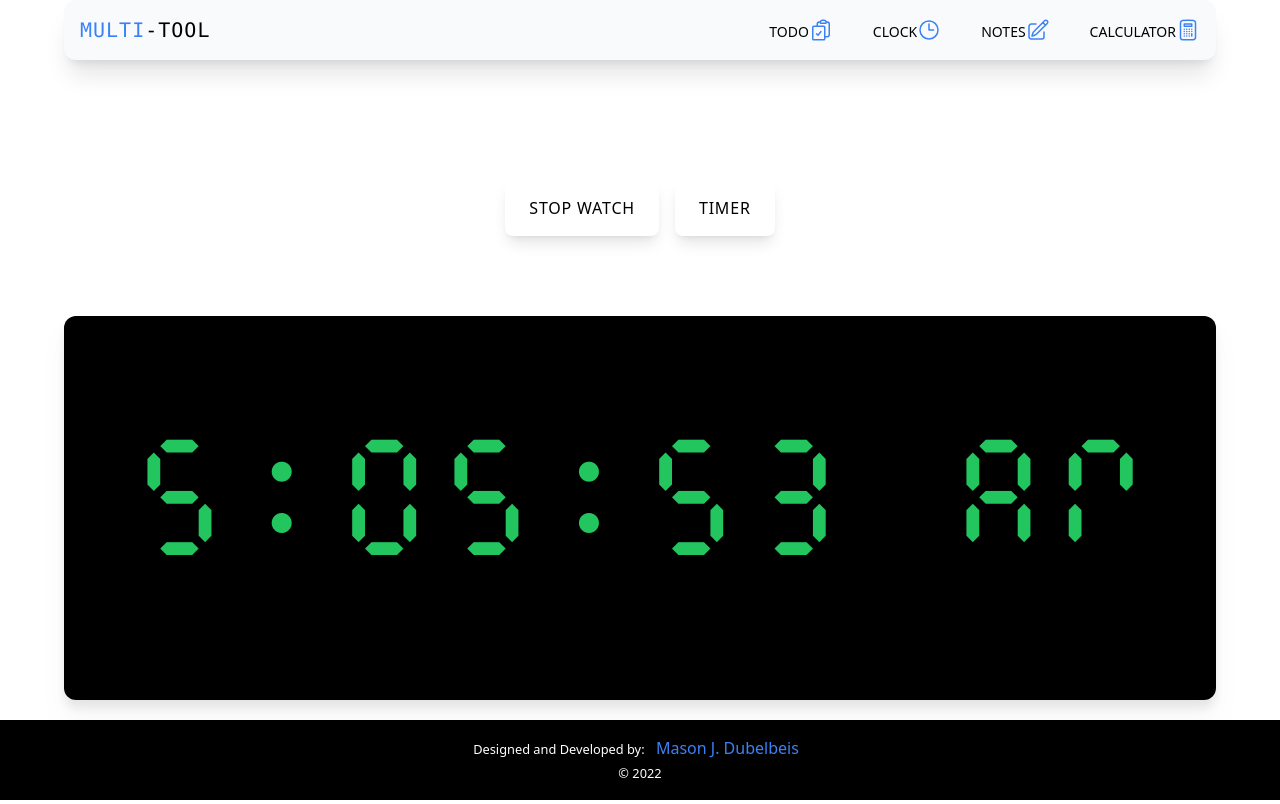
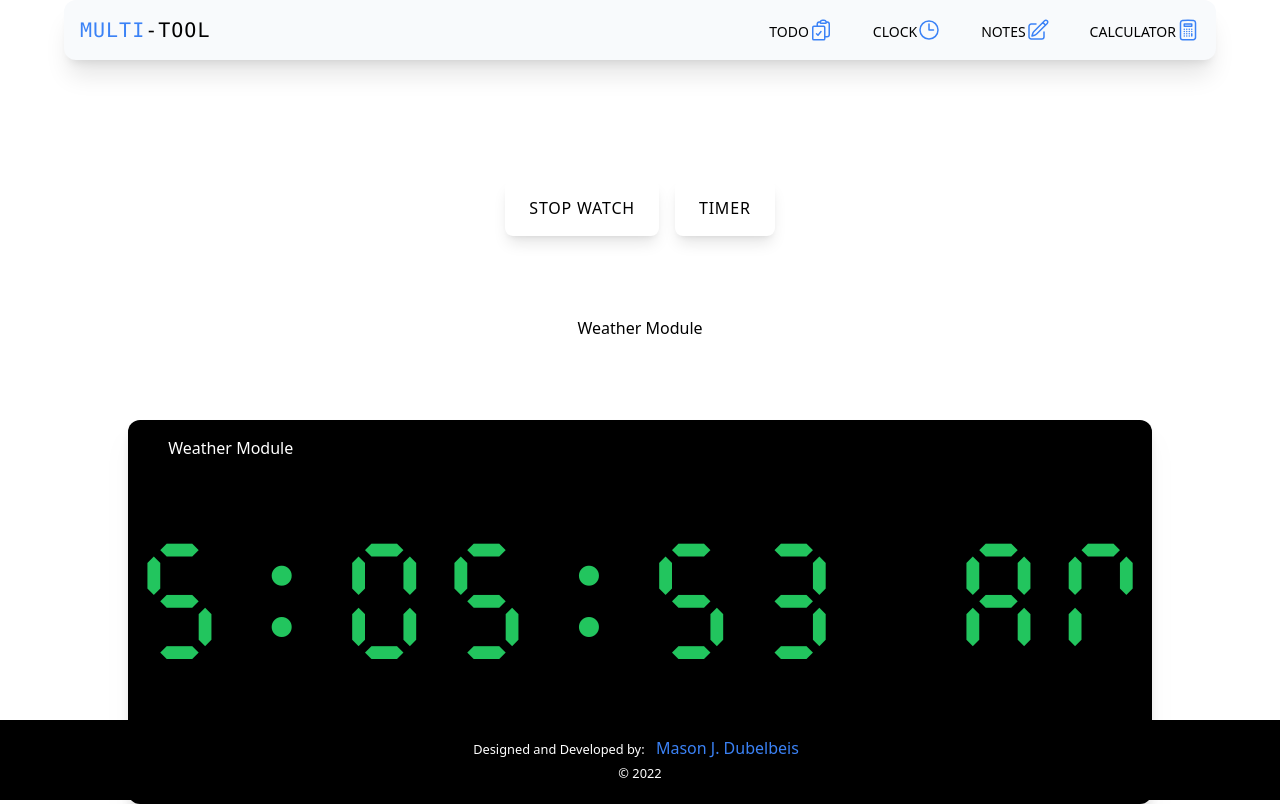
Before and after one commit to mdubelbeis/alarm-clock, a React (Vite) app: page /clock in a window 1280 px wide. Built offline with nearby package versions, Linux system fonts and the light colour scheme.

Commit message:
added Weather component to Clock

```diff
--- /dev/null
+++ b/src/components/Clock/Weather.tsx
@@ -0,0 +1,5 @@
+const Weather: React.FC = () => {
+  return <div>Weather Module</div>;
+};
+
+export default Weather;
--- a/src/components/ui/Time.tsx
+++ b/src/components/ui/Time.tsx
@@ -1,4 +1,5 @@
 import { useState, useEffect } from "react";
+import Weather from "../Clock/Weather";
 
 const Time: React.FC = () => {
   const [output, setOutput] = useState(new Date().toLocaleTimeString());
@@ -10,9 +11,14 @@ const Time: React.FC = () => {
   });
 
   return (
-    <p className="font-digital text-4xl py-10 lg:text-9xl text-center w-10/12 lg:w-full lg:h-96 bg-black text-green-500 rounded-xl lg:py-32 drop-shadow-xl">
-      {output}
-    </p>
+    <div className="relative">
+      <p className="font-digital text-4xl py-10 lg:text-9xl text-center w-10/12 lg:w-full lg:h-96 bg-black text-green-500 rounded-xl lg:py-32 drop-shadow-xl">
+        {output}
+      </p>
+      <div className="absolute top-4 left-10 text-white">
+        <Weather />
+      </div>
+    </div>
   );
 };
 
--- a/src/main.tsx
+++ b/src/main.tsx
@@ -1,4 +1,4 @@
-import { BrowserRouter, Route, Link, Routes } from "react-router-dom";
+import { BrowserRouter, Route, Routes } from "react-router-dom";
 import ReactDOM from "react-dom/client";
 import App from "./App";
 import "./index.css";
@@ -8,7 +8,6 @@ import Timer from "./pages/Clock/Timer";
 import StopWatch from "./pages/Clock/StopWatch";
 import Todo from "./pages/Todo";
 import Notes from "./pages/Notes";
-import HomeNav from "./components/Home/HomeNav";
 import HomePage from "./pages/HomePage";
 import Calculator from "./pages/Calculator";
 
--- a/src/pages/Calculator.tsx
+++ b/src/pages/Calculator.tsx
@@ -1,7 +1,7 @@
 import React from "react";
 
 const Calculator: React.FC = () => {
-  return <div>Calculator</div>;
+  return <div className="text-center">Calculator is UNDER CONSTRUCTION</div>;
 };
 
 export default Calculator;
--- a/src/pages/Clock/Clock.tsx
+++ b/src/pages/Clock/Clock.tsx
@@ -1,5 +1,6 @@
 import { Link } from "react-router-dom";
 import ClockNav from "../../components/Clock/ClockNav";
+import Weather from "../../components/Clock/Weather";
 
 import Time from "../../components/ui/Time";
 
@@ -18,6 +19,7 @@ const Clock: React.FC = () => {
   return (
     <div className="flex flex-col justify-center items-center mt-10 gap-20">
       <ClockNav />
+      <Weather />
       <Time />
     </div>
   );
```
